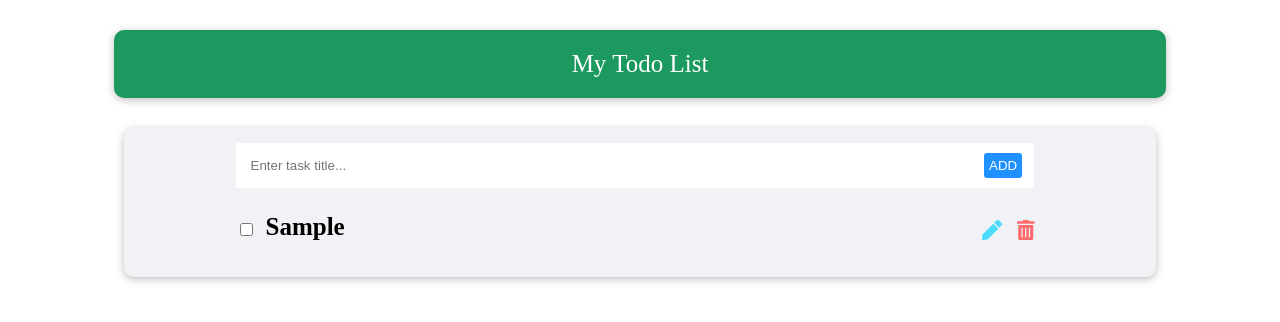
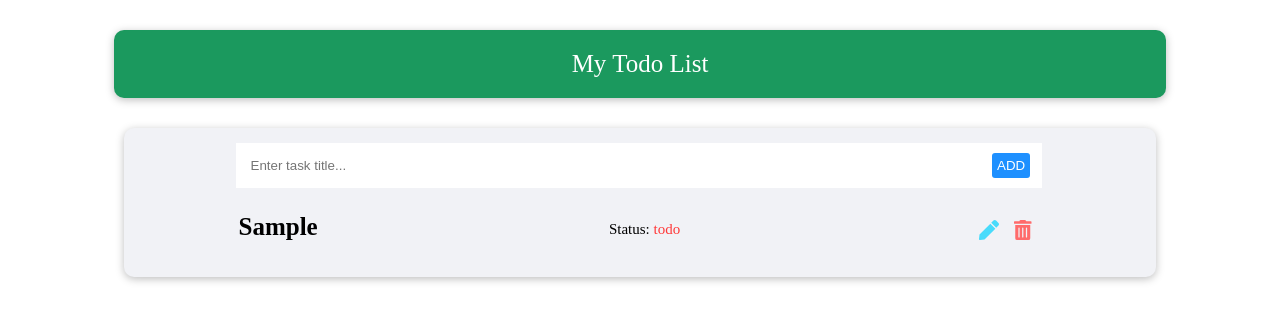
Before and after one commit to Alish-tab/To-do-list-vue--shariftabar, a Vue app: page / in a window 1280 px wide. Both pictures are taken after typing "Sample" into the empty fields and a click on the button "ADD". Shown: the top 322 px of the page. Built offline with nearby package versions, Linux system fonts and the light colour scheme.

Commit message:
added task change status feature
Added task change status feature and fixed some bugs and improved elements styles

```diff
--- a/src/App.vue
+++ b/src/App.vue
@@ -9,11 +9,13 @@
       <todo-list
         v-for="task in tasks"
         :key="task.title"
+        :check="task.checkedStatus"
         :item="task"
         @edit-status="editTaskStatus"
         @edit-title="editTitle"
         @delete-status="deleteTaskStatus"
         @delete-decision="deleteTask"
+        @checked-status="checkedTask"
       ></todo-list>
     </ul>
   </section>
@@ -44,11 +46,10 @@ export default {
         title: enteredtitle,
         editStatus: false,
         deleteStatus: false,
-        checked: false,
+        checkedStatus: 'todo',
       };
 
       this.tasks.push(newTask);
-      console.log(this.tasks);
     },
 
     editTaskStatus(taskId) {
@@ -74,6 +75,19 @@ export default {
 
       }
 
+    },
+
+    checkedTask(taskId){
+      const identifiedTask = this.tasks.find(task => task.id === taskId)
+
+
+         if(identifiedTask.checkedStatus === 'todo'){
+           identifiedTask.checkedStatus = 'in-progress'
+         }else if(identifiedTask.checkedStatus === 'in-progress'){
+           identifiedTask.checkedStatus = 'done'
+         }else if(identifiedTask.checkedStatus === 'done'){
+           identifiedTask.checkedStatus = 'todo'
+         }
     }
 
   },
--- a/src/components/NewTask.vue
+++ b/src/components/NewTask.vue
@@ -36,7 +36,7 @@
     }
 
     input{
-        width: 95%;
+        width: 96%;
         padding: 1.5rem;
         border: none;
     }
--- a/src/components/TodoList.vue
+++ b/src/components/TodoList.vue
@@ -1,8 +1,10 @@
 <template>
         <li>
             <div class="task-title" v-show="!item.editStatus && !item.deleteStatus">
-                <input type="checkbox" class="check-task">
-                <h2>{{ item.title }}</h2>
+                <h2 :class="check">{{ item.title }}</h2>
+                <p class="checkedStatus" @click="toggleCheckedStatus">
+                    Status:  <span :class="['status', item.checkedStatus]">{{ item.checkedStatus }}</span>
+                </p>
             </div>
 
             <div class="task-buttons" v-show="!item.editStatus && !item.deleteStatus">
@@ -10,11 +12,13 @@
                 <font-awesome-icon :icon="['fas', 'trash-alt']" @click="toggleDeleteStatus" />
             </div>
 
+        <!------------------------ EDIT TASK -------------------------------->
             <div class="task-edit" v-show="item.editStatus && !item.deleteStatus">
-                <input type="text" :value="item.title" class="task-edit-input" ref="newTitle">
+                <input type="text" :value="item.title" class="task-edit-input" ref="newTitle" required>
                 <button class="confirm-edit-btn" @click="addNewTitle">Edit</button>
             </div>
 
+        <!------------------------ DELETE TASK -------------------------------->
             <div class="delete-message" v-show="item.deleteStatus && !item.editStatus">
                 <p>Are you sure you want to delete this task?</p>
                 <button class="confirm-delete-btn" @click="deleteDecision('confirm')">Yes</button>
@@ -29,7 +33,13 @@
     export default {
         props: {
                 'item':{
-                    type:Object
+                    type:Object,
+                    required:true
+                },
+
+                'check':{
+                    type:String,
+                    required:true
                 }
         },
         data() {
@@ -45,8 +55,11 @@
 
             addNewTitle() {
                 this.editedTitle = this.$refs.newTitle.value
-                this.$emit('edit-title' ,this.item.id, this.editedTitle)
-                this.toggleEditStatus()
+                if(this.editedTitle.trim() !== ''){
+                    this.$emit('edit-title' ,this.item.id, this.editedTitle)
+                    this.toggleEditStatus()
+                }
+
             },
 
             toggleDeleteStatus() {
@@ -55,6 +68,10 @@
 
             deleteDecision(decision) {
                 this.$emit('delete-decision' , this.item.id , decision)
+            },
+
+            toggleCheckedStatus() {
+                this.$emit('checked-status' , this.item.id)
             }
         }
 
@@ -69,6 +86,7 @@
         flex-direction: row;
         justify-content: space-between;
         align-items: center;
+        padding: 0 3px;
     }
 
     li:hover{
@@ -78,9 +96,9 @@
 
     .task-title{
         display: flex;
-        width: 40%;
+        width: 55%;
         align-items: center;
-        gap: 1rem;
+        justify-content: space-between;
     }
 
     .check-task{
@@ -90,6 +108,32 @@
     h2{
         margin-top: 1.5rem;
         font-size: 2.5rem;
+    }
+
+    .done{
+      text-decoration-line: line-through;
+    }
+
+    .status.todo{
+        color:#ff3838 ;
+    }
+
+    .status.in-progress{
+        color: #f39c12;
+    }
+
+    .status.done{
+        color: #1b995e;
+        text-decoration-line: none;
+    }
+
+    .checkedStatus{
+        font-size: 1.5rem;
+        transition: ease-in-out .1s;
+    }
+
+    .checkedStatus:hover{
+        transform: scale(1.3);
     }
 
     .task-buttons{
@@ -102,6 +146,15 @@
         color: #48dbfb;
         font-size: 2rem;
         cursor: pointer;
+        transition: ease-in-out .1s;
+    }
+
+    .fa-pen:hover{
+        transform: scale(1.3);
+    }
+
+    .fa-pen:active{
+        transform: scale(1.1);
     }
 
     .fa-trash-alt {
@@ -109,6 +162,15 @@
         font-size: 2rem;
         cursor: pointer;
         margin-right: 1rem;
+        transition: ease-in-out .1s;
+    }
+
+    .fa-trash-alt:hover{
+        transform: scale(1.3);
+    }
+
+    .fa-trash-alt:active{
+        transform: scale(1.1);
     }
 
     .task-edit{
@@ -129,6 +191,9 @@
         outline: 2px dashed #48dbfb;
     }
 
+    .task-edit-input:invalid{
+        outline: 2px dashed #ff6b6b;
+    }
     .confirm-edit-btn{
         background-color: #1e90ff;
         padding: .5rem;
@@ -144,7 +209,7 @@
 
     .delete-message{
         width: 100%;
-        font-size: 1.5rem;
+        font-size: 1.7rem;
         display: flex;
         gap: 1rem;
         align-items: center;
```
